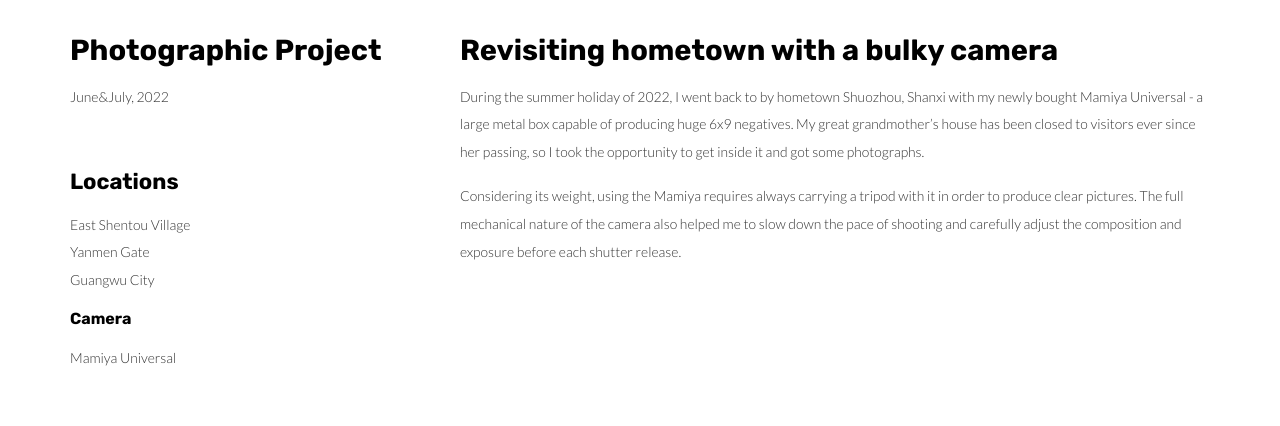
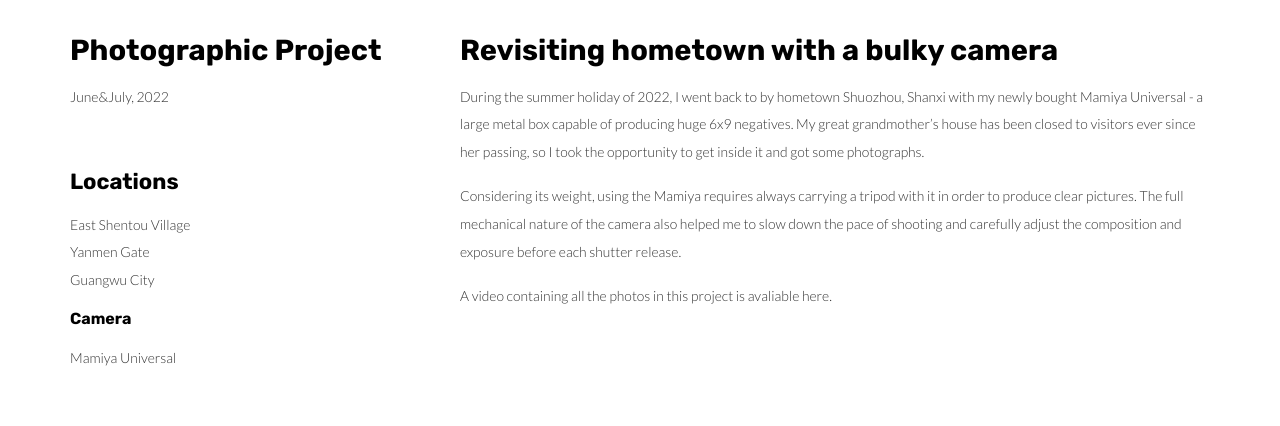
Before and after one commit to Lts612/lts612.github.io, a plain HTML site: page project.html in a window 1280 px wide. Shown: the part 1010-1436 px from the top of the page. Drawn offline with Linux system fonts and the light colour scheme.

Commit message:
Add Vidlinks

```diff
--- a/project.html
+++ b/project.html
@@ -32,6 +32,7 @@
           <span class="icon-bar"></span>
           <span class="icon-bar"></span>
         </button>
+
 
 
         <nav class="navbar-fullscreen" id="navbar-middle">
@@ -115,6 +116,7 @@
             <p>During the summer holiday of 2022, I went back to by hometown Shuozhou, Shanxi with my newly bought Mamiya Universal - a large metal box capable of producing huge 6x9 negatives. My great grandmother’s house has been closed to visitors ever since her passing, so I took the opportunity to get inside it and got some photographs.</p>
               <p> Considering its weight, using the Mamiya requires always carrying a tripod with it in order to produce clear pictures. The full mechanical nature of the camera also helped me to slow down the pace of shooting and carefully adjust the composition and exposure before each shutter release.
             </p>
+            <p>A video containing all the photos in this project is avaliable <a href="https://www.bilibili.com/video/BV1Tt4y1b7nL/?share_source=copy_web&vd_source=47b88338a0095ec5f49722351c3e4d7e/" title="video">here.</a>
           </div>
         </div>
 
```
Also changed, not shown: projectch.html (+2 -0 lines), 1 other file.
